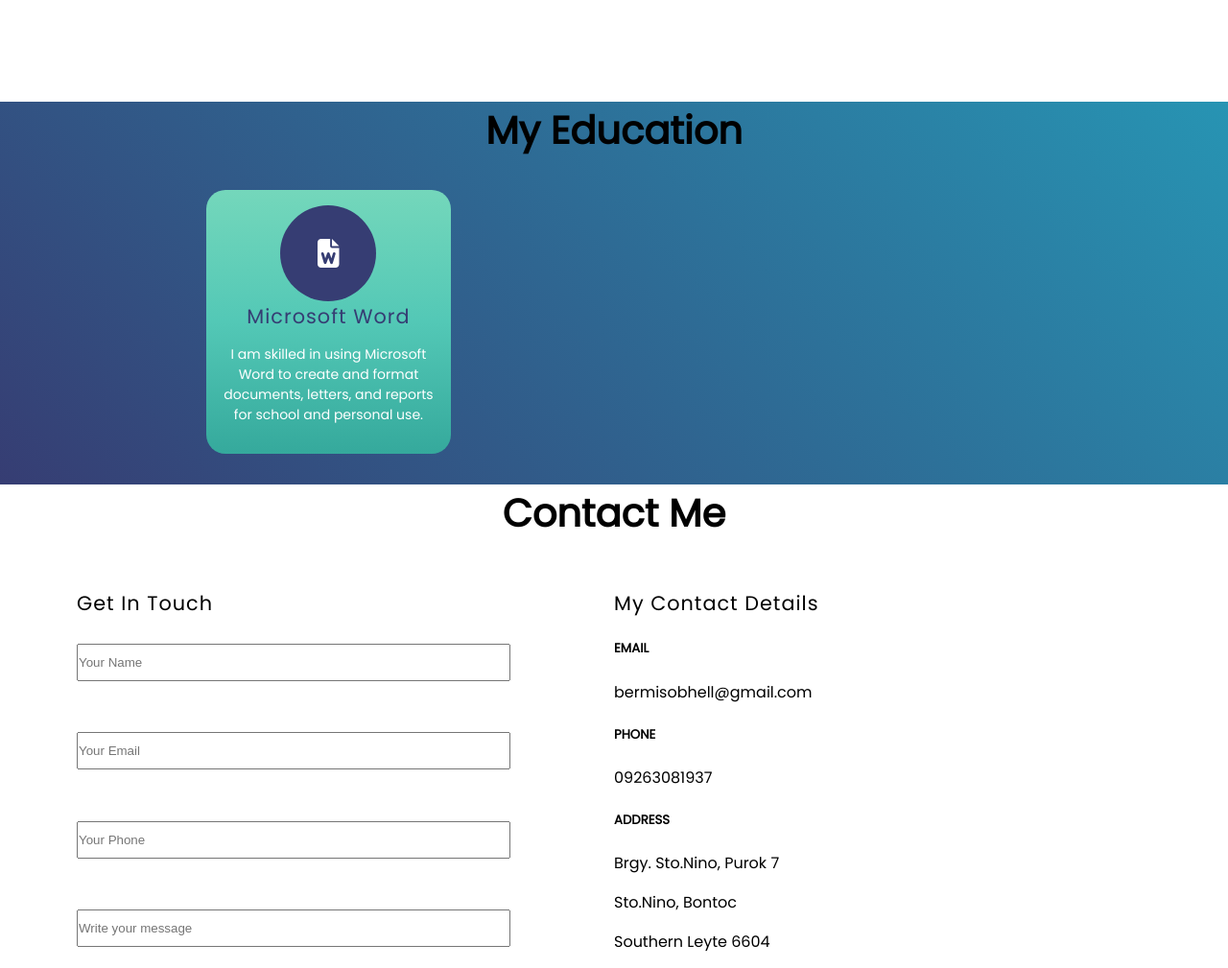
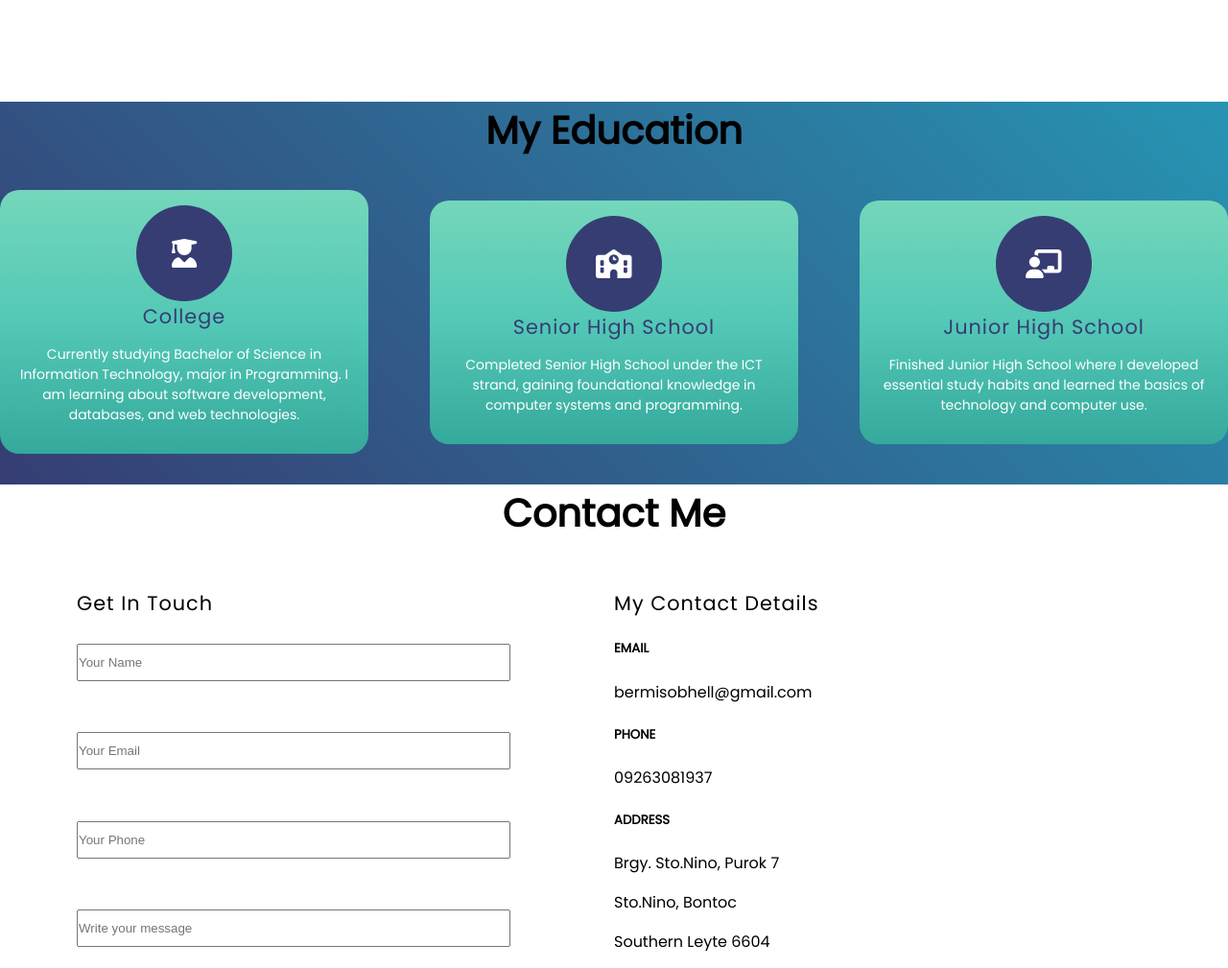
Before and after one commit to Bhell21/bermiso-porfolio.github.io, a plain HTML site: page index.html in a window 1280 px wide. Shown: the part 1947-2956 px from the top of the page at 96% size. Drawn offline with Linux system fonts and the light colour scheme.

Commit message:
Update index.html

```diff
--- a/index.html
+++ b/index.html
@@ -151,36 +151,56 @@
     </div>
 </section>
 
- <section class="education" id="education">
-    <div class="education-heading">
+<section class="education" id="education">
+    <div class="services-heading">
         <h1 class="my-heading text-center">My Education</h1>
     </div>
 
-    <div class="education-content">
+    <div class="services-content">
         <div class="my-row">
-            <!-- Microsoft Word Card -->
+            <!-- College -->
             <div class="my-col">
                 <div class="my-card">
                     <div class="icon">
-                        <i class="fas fa-file-word"></i>
+                        <i class="fas fa-user-graduate"></i>
                     </div>
-                    <h3 class="greet-heading blue-text">Microsoft Word</h3>
+                    <h3 class="greet-heading blue-text">College</h3>
                     <p class="small-para">
-                        I am skilled in using Microsoft Word to create and format documents, letters, and reports for school and personal use.
+                        Currently studying Bachelor of Science in Information Technology, major in Programming.
+                        I am learning about software development, databases, and web technologies.
                     </p>
                 </div>
             </div>
 
-            <!-- Microsoft Excel Card -->
+            <!-- Senior High School -->
+            <div class="my-col">
+                <div class="my-card">
+                    <div class="icon">
+                        <i class="fas fa-school"></i>
+                    </div>
+                    <h3 class="greet-heading blue-text">Senior High School</h3>
+                    <p class="small-para">
+                        Completed Senior High School under the ICT strand, gaining foundational knowledge in computer systems and programming.
+                    </p>
+                </div>
+            </div>
 
+            <!-- Junior High School -->
+            <div class="my-col">
+                <div class="my-card">
+                    <div class="icon">
+                        <i class="fas fa-chalkboard-teacher"></i>
+                    </div>
+                    <h3 class="greet-heading blue-text">Junior High School</h3>
+                    <p class="small-para">
+                        Finished Junior High School where I developed essential study habits and learned the basics of technology and computer use.
+                    </p>
+                </div>
+            </div>
         </div>
     </div>
 </section>
 
-                </div>
-            </div>
-        </div>
-    </section>
 
     <!-- Contact me section -->
     <section class="contact" id="contact">
```
